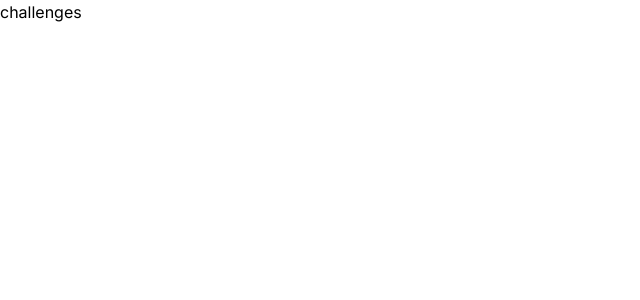
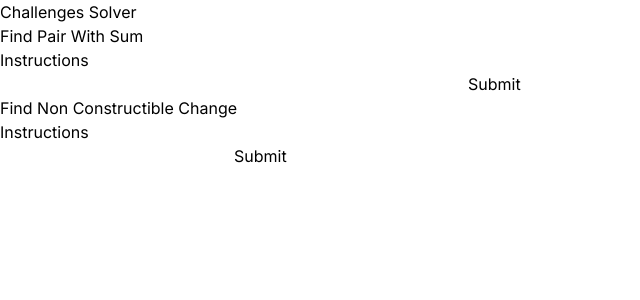
Before and after one commit to CamilaCastro98/Challenges_42i, a Next.js app in the folder next-challenges/: page / in a window 1280 px wide. Shown: the top 300 px of the page, without its empty margins (0-640 px from the left). Built offline with nearby package versions, Linux system fonts and the light colour scheme.

Commit message:
Realización de la estructura básica de la interfaz

```diff
--- a/next-challenges/src/app/page.js
+++ b/next-challenges/src/app/page.js
@@ -1,7 +1,10 @@
-import Image from "next/image";
+import ChallengesContainer from "@/components/ChallengesContainer";
 
 export default function Home() {
   return (
-   <div>challenges</div>
+    <div>
+      <div>Challenges Solver</div>
+      <ChallengesContainer />
+    </div>
   );
 }
--- /dev/null
+++ b/next-challenges/src/components/Challenge1.js
@@ -0,0 +1,71 @@
+"use client";
+import React, { useState } from "react";
+import { Formik } from "formik";
+import findPairWithSum from "@/challenges/findPairWithSum";
+
+const Challenge1 = () => {
+  const [result, setResult] = useState("");
+  const handleFormSubmit = (values) => {
+    const numbersArray = values.numbers.split(",").map(Number);
+    const targetSum = parseInt(values.targetSum, 10);
+    const solution = findPairWithSum(numbersArray, targetSum).join(",");
+    setResult(`[${solution}]`);
+  };
+  return (
+    <div>
+      <div>
+        <h1>Find Pair With Sum</h1>
+        <p>Instructions</p>
+        <Formik
+          initialValues={{ numbers: "", targetSum: "" }}
+          validate={(values) => {
+            const errors = {};
+            if (!values.numbers) {
+              errors.numbers = "Required";
+            } else if (!/^\d+(,\d+)*$/.test(values.numbers)) {
+              errors.numbers =
+                "Input should only contain numbers separated by commas";
+            }
+            if (!values.targetSum) {
+              errors.targetSum = "Required";
+            }
+            return errors;
+          }}
+          onSubmit={handleFormSubmit}
+        >
+          {({
+            values,
+            errors,
+            touched,
+            handleChange,
+            handleBlur,
+            handleSubmit,
+          }) => (
+            <form onSubmit={handleSubmit}>
+              <input
+                type="text"
+                name="numbers"
+                onChange={handleChange}
+                onBlur={handleBlur}
+                value={values.numbers}
+              />
+              {errors.numbers && touched.numbers && errors.numbers}
+              <input
+                type="number"
+                name="targetSum"
+                onChange={handleChange}
+                onBlur={handleBlur}
+                value={values.targetSum}
+              />
+              {errors.targetSum && touched.targetSum && errors.targetSum}
+              <button type="submit">Submit</button>
+            </form>
+          )}
+        </Formik>
+      </div>
+      <div>{result}</div>
+    </div>
+  );
+};
+
+export default Challenge1;
--- /dev/null
+++ b/next-challenges/src/components/Challenge2.js
@@ -0,0 +1,59 @@
+"use client";
+import React, { useState } from "react";
+import { Formik } from "formik";
+import findNonConstructibleChange from "@/challenges/findChange";
+
+const Challenge2 = () => {
+  const [result, setResult] = useState("");
+  const handleFormSubmit = (values) => {
+    const coinsArray = values.coins.split(",").map(Number);
+    const solution = findNonConstructibleChange(coinsArray);
+    setResult(solution);
+  };
+  return (
+    <div>
+      <div>
+        <h1>Find Non Constructible Change</h1>
+        <p>Instructions</p>
+        <Formik
+          initialValues={{ coins: "" }}
+          validate={(values) => {
+            const errors = {};
+            if (!values.coins) {
+              errors.coins = "Required";
+            } else if (!/^\d+(,\d+)*$/.test(values.coins)) {
+              errors.coins =
+                "Input should only contain numbers separated by commas";
+            }
+            return errors;
+          }}
+          onSubmit={handleFormSubmit}
+        >
+          {({
+            values,
+            errors,
+            touched,
+            handleChange,
+            handleBlur,
+            handleSubmit,
+          }) => (
+            <form onSubmit={handleSubmit}>
+              <input
+                type="text"
+                name="coins"
+                onChange={handleChange}
+                onBlur={handleBlur}
+                value={values.coins}
+              />
+              {errors.coins && touched.coins && errors.coins}
+              <button type="submit">Submit</button>
+            </form>
+          )}
+        </Formik>
+      </div>
+      <div>{result}</div>
+    </div>
+  );
+};
+
+export default Challenge2;
--- /dev/null
+++ b/next-challenges/src/components/ChallengesContainer.js
@@ -0,0 +1,13 @@
+import Challenge1 from "./Challenge1";
+import Challenge2 from "./Challenge2";
+
+const ChallengesContainer = () => {
+  return (
+    <div>
+      <Challenge1 />
+      <Challenge2 />
+    </div>
+  );
+};
+
+export default ChallengesContainer;
```
